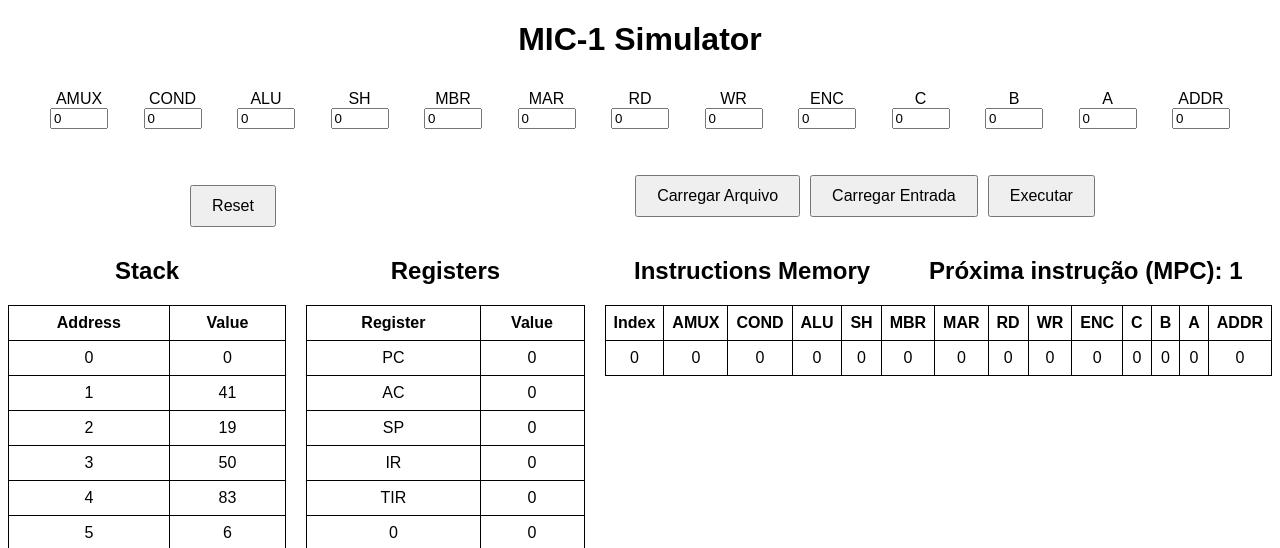
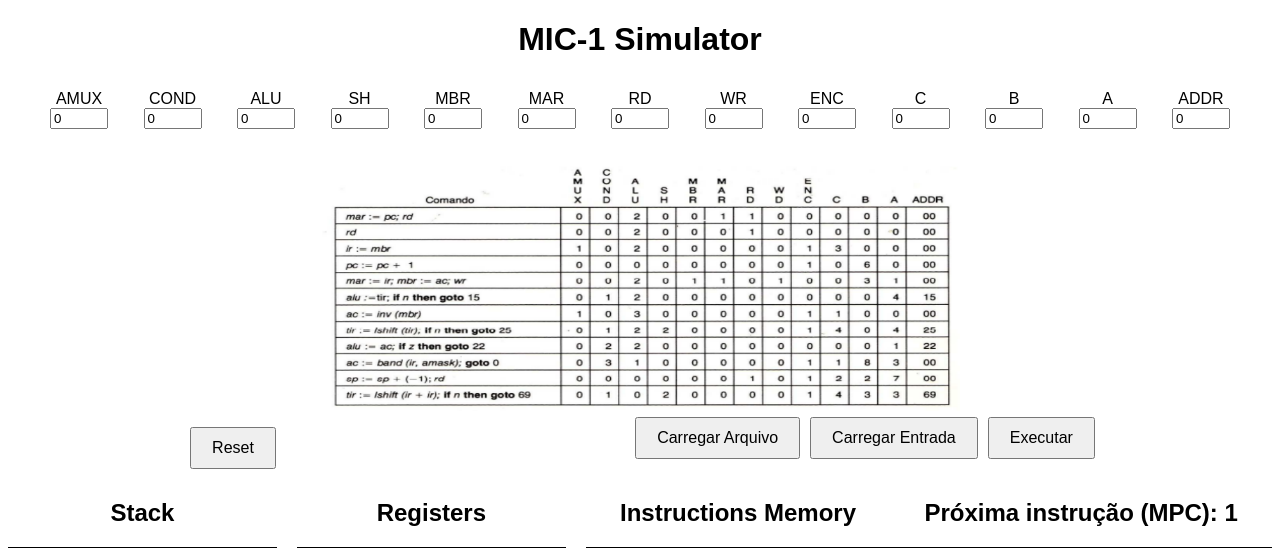
Before and after one commit to GabrielGomes191/mic1, a Flask app: page / in a window 1280 px wide. Shown: the top 548 px of the page. Run offline with Flask 2, Linux system fonts and the light colour scheme.

Commit message:
tabela adicionada

```diff
--- a/templates/index.html
+++ b/templates/index.html
@@ -62,7 +62,9 @@
         </div>
     </div>
     <br>
-    <img>
+    <center>
+        <img src="static/tabela.png" style="height: 20vw; width: 50vw;">
+    </center>
     <div style="display: flex; justify-content: space-around;">
         <button id="reset-button" style="margin:10px;">Reset</button>
         <div id="buttonbox">
```
Also changed, not shown: static/tabela.png (renamed from templates/tabela.png).
